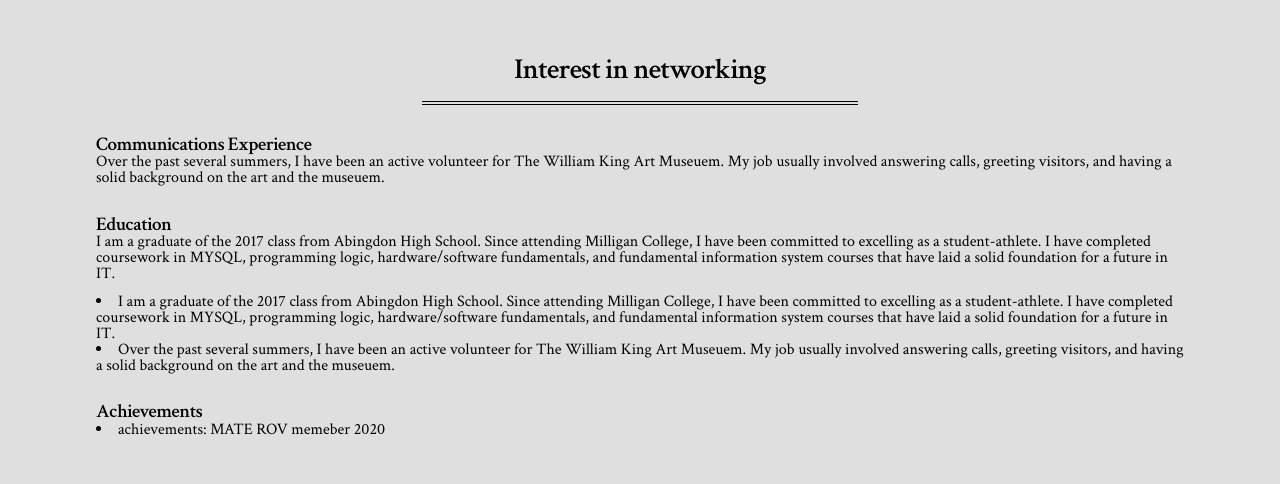
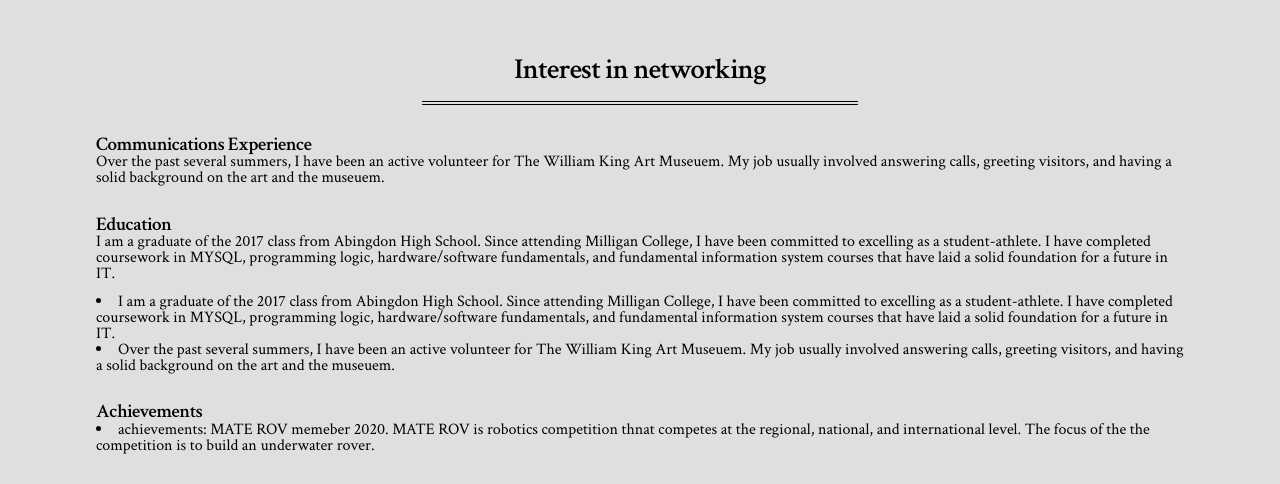
Before and after one commit to ThomasHurt/Thomashurt.github.io, a plain HTML site: page professional.html in a window 1280 px wide. Shown: the part 123-607 px from the top of the page. Drawn offline with nearby package versions, Linux system fonts and the light colour scheme.

Commit message:
Update professional.html

```diff
--- a/professional.html
+++ b/professional.html
@@ -48,7 +48,8 @@
          a solid background on the art and the museuem.</li>
 
     <h2>Achievements</h2>
-    <li>achievements: MATE ROV memeber  2020 </li>
+    <li>achievements: MATE ROV memeber  2020. MATE ROV is robotics competition thnat competes at the regional, national, and international
+        level. The focus of the the competition is to build an underwater rover. </li>
 
 
 
```
